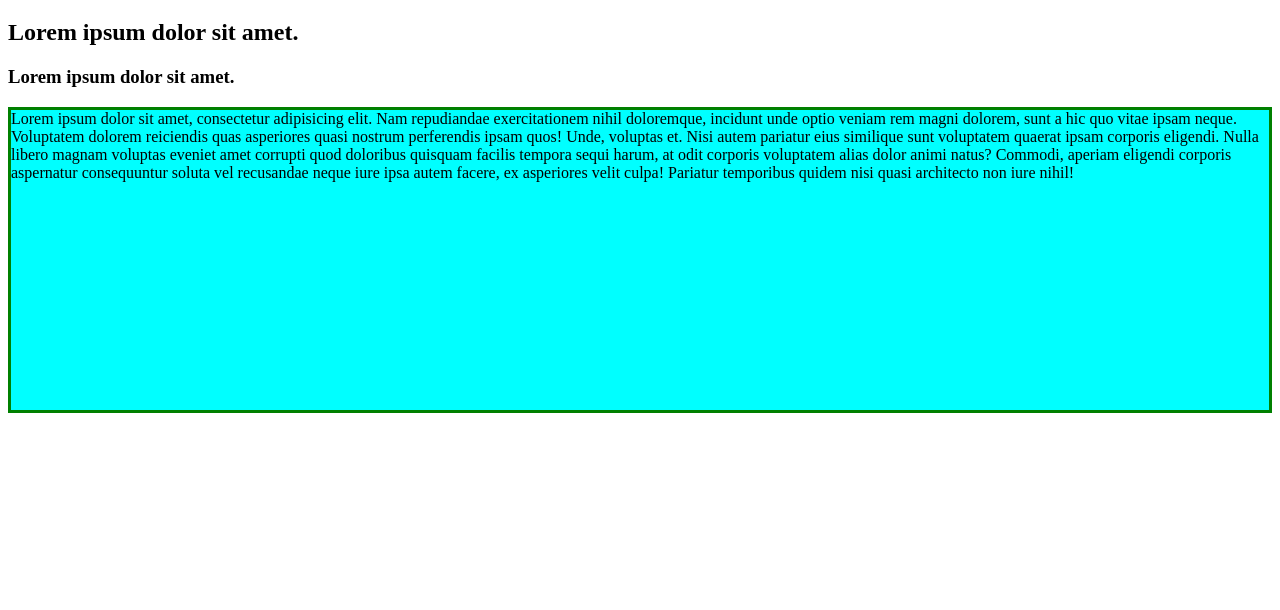
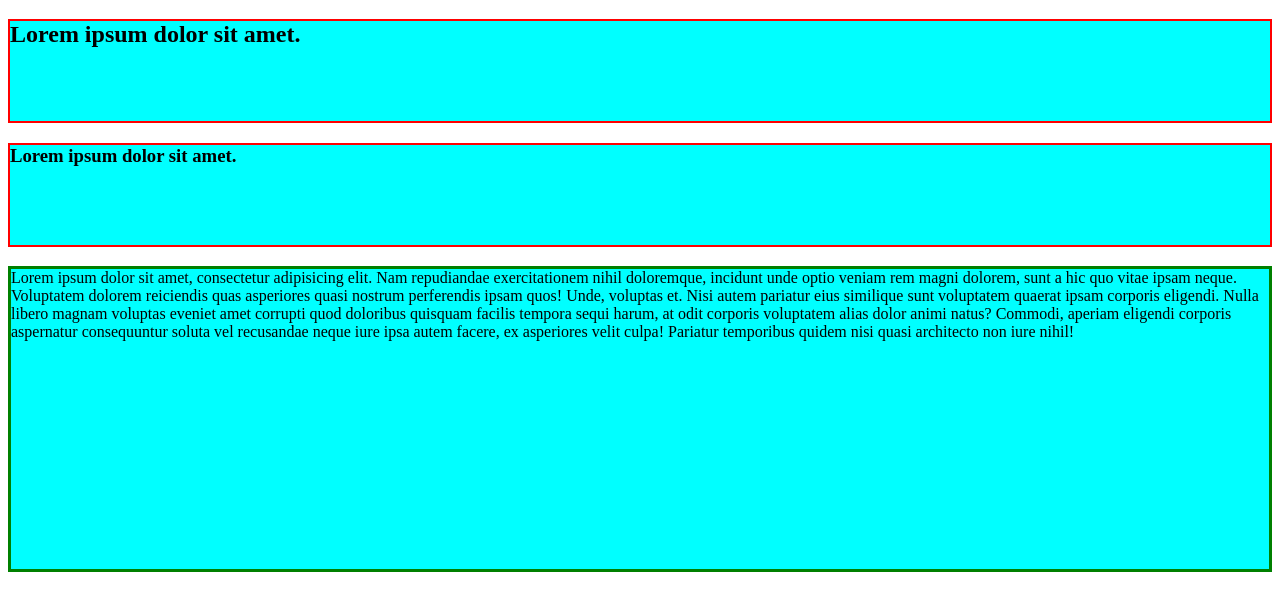
Before and after one commit to ashrafulambia12/my-second-repo, a plain HTML site: page index.html in a window 1280 px wide. Shown: the part 128-738 px from the top of the page. Drawn offline with Linux system fonts and the light colour scheme.

Commit message:
gfsdgfkgasdbfkk

```diff
--- a/style.css
+++ b/style.css
@@ -3,6 +3,13 @@ h1 {
   height: 100px;
   border: 2px solid red;
 }
+
+h3{  background-color: aqua;
+  height: 100px;
+  border: 2px solid red;}
+h2{  background-color: aqua;
+  height: 100px;
+  border: 2px solid red;}
 p {
   background-color: aqua;
   height: 300px;
```
